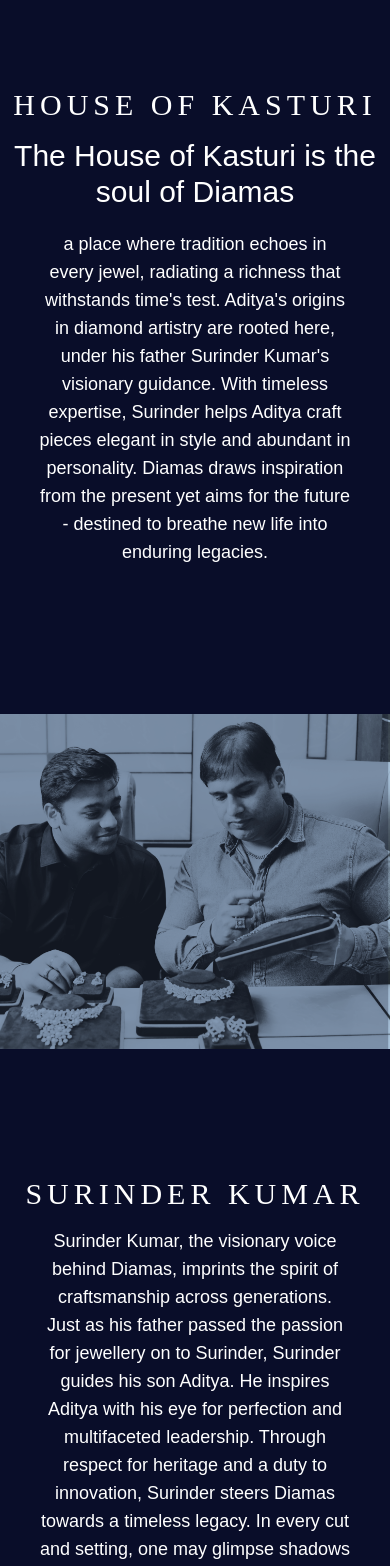
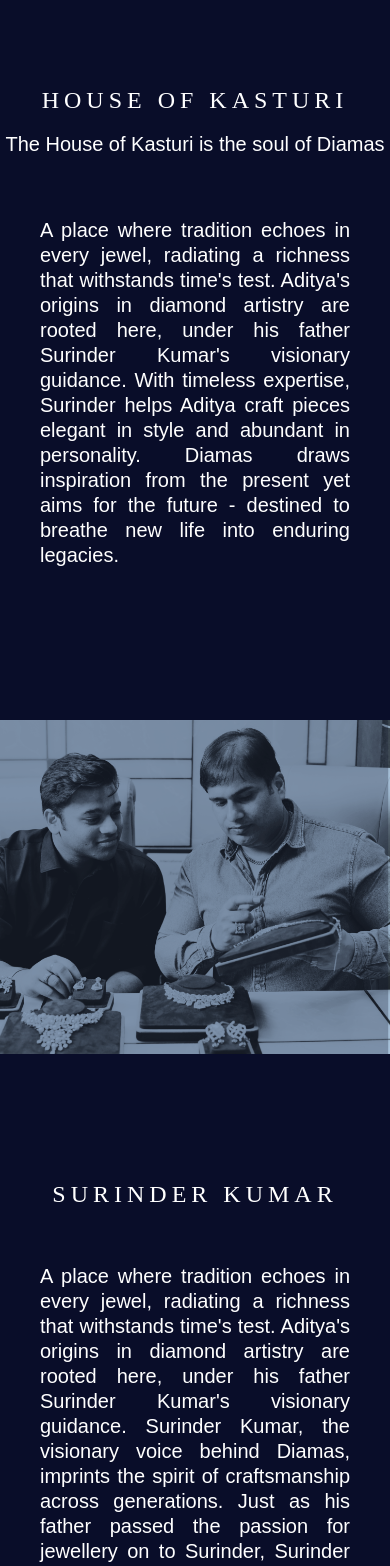
Before and after one commit to dibyendu02/diamas, a React (Vite) app: page /legacy in a window 390 px wide. Shown: the part 300-1866 px from the top of the page. Built offline with nearby package versions, Linux system fonts and the light colour scheme; a web font is replaced by a local one.

Commit message:
font changed

```diff
--- a/src/pages/contact.tsx
+++ b/src/pages/contact.tsx
@@ -102,7 +102,7 @@
             />
           </svg>
           <h3 className="text-white text-xl">Visit US</h3>
-          <p className="mb-3 text-white text-center my-12 mx-[30px]">
+          <p className="mb-3 text-white text-justify tracking-wider my-12 mx-[30px]">
             Lorem ipsum dolor sit amet, consectetuer adipiscing elit, sed diam
             nonummy nibh euismod tincidunt ut laoreet dolore magna aliquam erat
             volutpat.Lorem ipsum dolor sit amet, consectetuer adipiscing elit,
@@ -131,7 +131,7 @@
           </svg>
 
           <h3 className="text-white text-xl">Call US</h3>
-          <p className="mb-3 text-white text-center my-12 mx-[30px]">
+          <p className="mb-3 text-white text-justify my-12 mx-[30px]">
             Lorem ipsum dolor sit amet, consectetuer adipiscing elit, sed diam
             nonummy nibh euismod tincidunt ut laoreet dolore magna aliquam erat
             volutpat.Lorem ipsum dolor sit amet, consectetuer adipiscing elit,
@@ -159,7 +159,7 @@
           </svg>
 
           <h3 className="text-white text-xl">Contact US</h3>
-          <p className="mb-3 text-white text-center my-12 mx-[30px]">
+          <p className="mb-3 text-white text-justify my-12 mx-[30px]">
             Lorem ipsum dolor sit amet, consectetuer adipiscing elit, sed diam
             nonummy nibh euismod tincidunt ut laoreet dolore magna aliquam erat
             volutpat.Lorem ipsum dolor sit amet, consectetuer adipiscing elit,
@@ -249,7 +249,7 @@
       <div className="flex flex-col items-center justify-between my-16">
         <h3 className="text-white text-2xl font-semibold">DISCLAIMERS</h3>
 
-        <p className="text-white font-light text-[16px] lg:mx-32 mx-[30px] mt-8 text-center">
+        <p className="text-white font-light text-[16px] lg:mx-32 mx-[30px] mt-8 text-justify">
           Lorem ipsum dolor sit amet, consectetuer adipiscing elit, sed diam
           nonummy nibh euismod tincidunt ut laoreet dolore magna aliquam erat
           volutpat.Lorem ipsum dolor sit amet, consectetuer adipiscing elit, sed
--- a/src/pages/legacy.tsx
+++ b/src/pages/legacy.tsx
@@ -93,7 +93,7 @@
 
       <div className="my-28 flex flex-col items-center justify-center">
         <h1
-          className="text-3xl lg:text-7xl my-3 text-white text-center font-[Butler] font-normal lg:text-start lg:-ms-14 z-10"
+          className="text-2xl md:text-4xl lg:text-7xl my-3 text-white text-center font-[Butler] font-normal lg:text-start lg:-ms-14 z-10"
           style={{
             letterSpacing: 5,
             lineHeight: 1.4,
@@ -102,12 +102,12 @@
           HOUSE OF KASTURI
         </h1>
 
-        <h3 className="text-white text-center lg:text-start lg:-ms-14 z-10 text-3xl font-medium mb-5">
+        <h3 className="text-white text-center lg:text-start lg:-ms-14 z-10 text-xl lg:text-3xl font-medium mb-5">
           The House of Kasturi is the soul of Diamas
         </h3>
 
-        <h3 className="text-white w-[80%]  lg:w-8/12 text-center mb-9 lg:-ms-14 z-10 text-lg ">
-          a place where tradition echoes in every jewel, radiating a richness
+        <h3 className="text-white mx-auto pt-5  text-justify font-normal text-xl leading-tight lg:w-[75%] tracking-wider mt-5 p-10 sm:w-full ">
+          A place where tradition echoes in every jewel, radiating a richness
           that withstands time's test. Aditya's origins in diamond artistry are
           rooted here, under his father Surinder Kumar's visionary guidance.
           With timeless expertise, Surinder helps Aditya craft pieces elegant in
@@ -115,13 +115,14 @@
           present yet aims for the future - destined to breathe new life into
           enduring legacies.
         </h3>
+
       </div>
 
       <img src={two} alt="two" className="w-full object-cover" />
 
       <div className="my-28 flex flex-col items-center justify-center">
         <h1
-          className="text-3xl lg:text-7xl my-3 font-[Bolter] text-white text-center lg:text-start lg:-ms-14 z-10"
+          className="text-2xl md:text-4xl lg:text-7xl my-3 font-[Bolter] text-white text-center lg:text-start lg:-ms-14 z-10"
           style={{
             letterSpacing: 5,
             lineHeight: 1.4,
@@ -130,7 +131,10 @@
           SURINDER KUMAR
         </h1>
 
-        <h3 className="text-white w-[80%] lg:w-8/12 text-center lg:-ms-14 z-10 text-lg">
+        <h3 className="text-white mx-auto pt-5  text-justify font-normal text-xl leading-tight lg:w-[75%] tracking-wider mt-5 p-10 sm:w-full ">
+          A place where tradition echoes in every jewel, radiating a richness
+          that withstands time's test. Aditya's origins in diamond artistry are
+          rooted here, under his father Surinder Kumar's visionary guidance.
           Surinder Kumar, the visionary voice behind Diamas, imprints the spirit
           of craftsmanship across generations. Just as his father passed the
           passion for jewellery on to Surinder, Surinder guides his son Aditya.
@@ -143,6 +147,20 @@
           creations sparkle with his influence radiating through each
           elegant facet as timeless as the diamonds themselves.
         </h3>
+
+        {/* <h3 className="text-white w-[80%] lg:w-8/12 text-center lg:-ms-14 z-10 text-lg">
+          Surinder Kumar, the visionary voice behind Diamas, imprints the spirit
+          of craftsmanship across generations. Just as his father passed the
+          passion for jewellery on to Surinder, Surinder guides his son Aditya.
+          He inspires Aditya with his eye for perfection and multifaceted
+          leadership. Through respect for heritage and a duty to innovation,
+          Surinder steers Diamas towards a timeless legacy. In every cut and
+          setting, one may glimpse shadows of the man in the style, the
+          attention to detail, the refusal to settle for less than the sublime.
+          Surinder's passion becomes purpose, craft matures as art, and Diamas’
+          creations sparkle with his influence radiating through each
+          elegant facet as timeless as the diamonds themselves.
+        </h3> */}
       </div>
     </div>
   );
```
